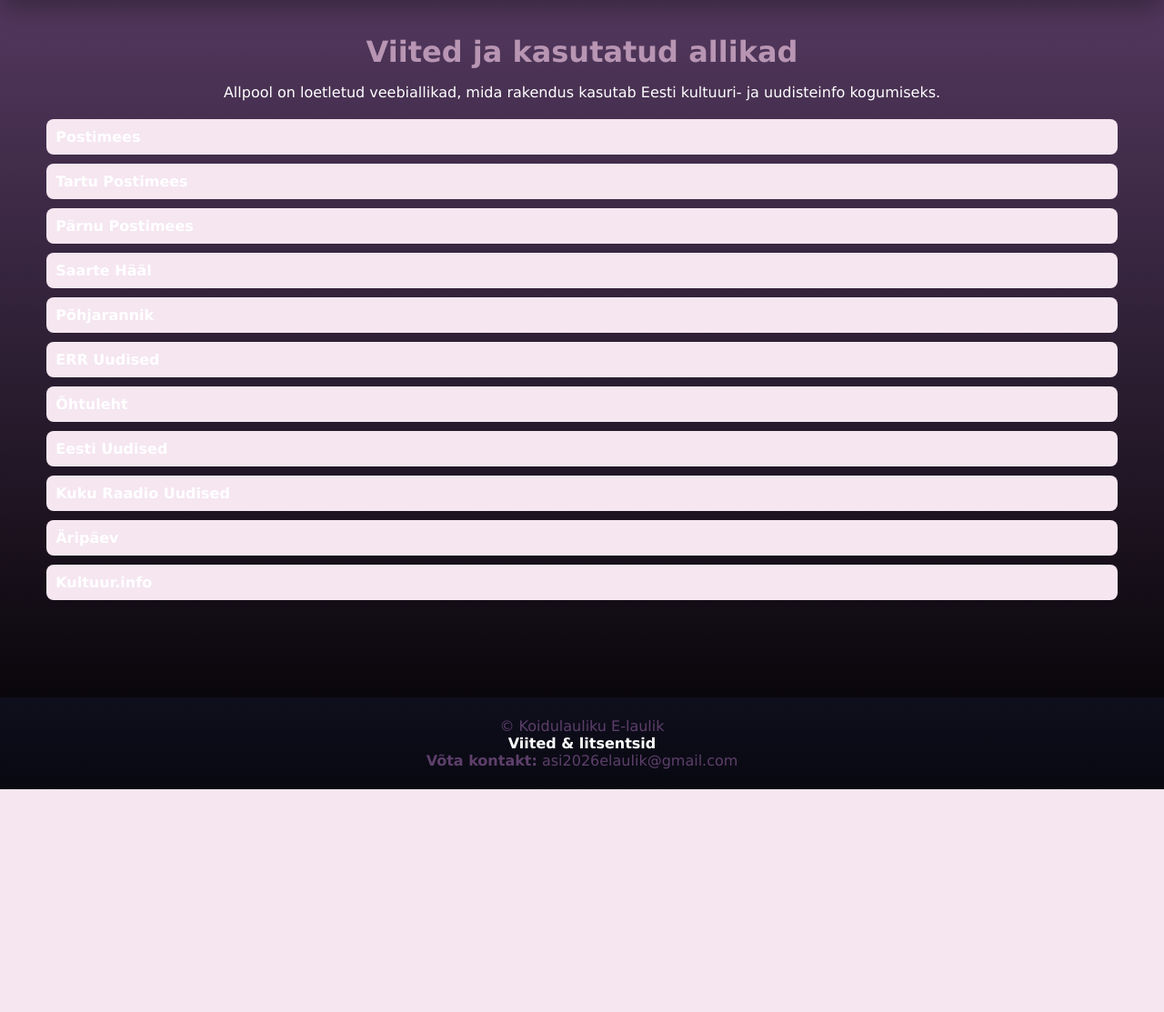
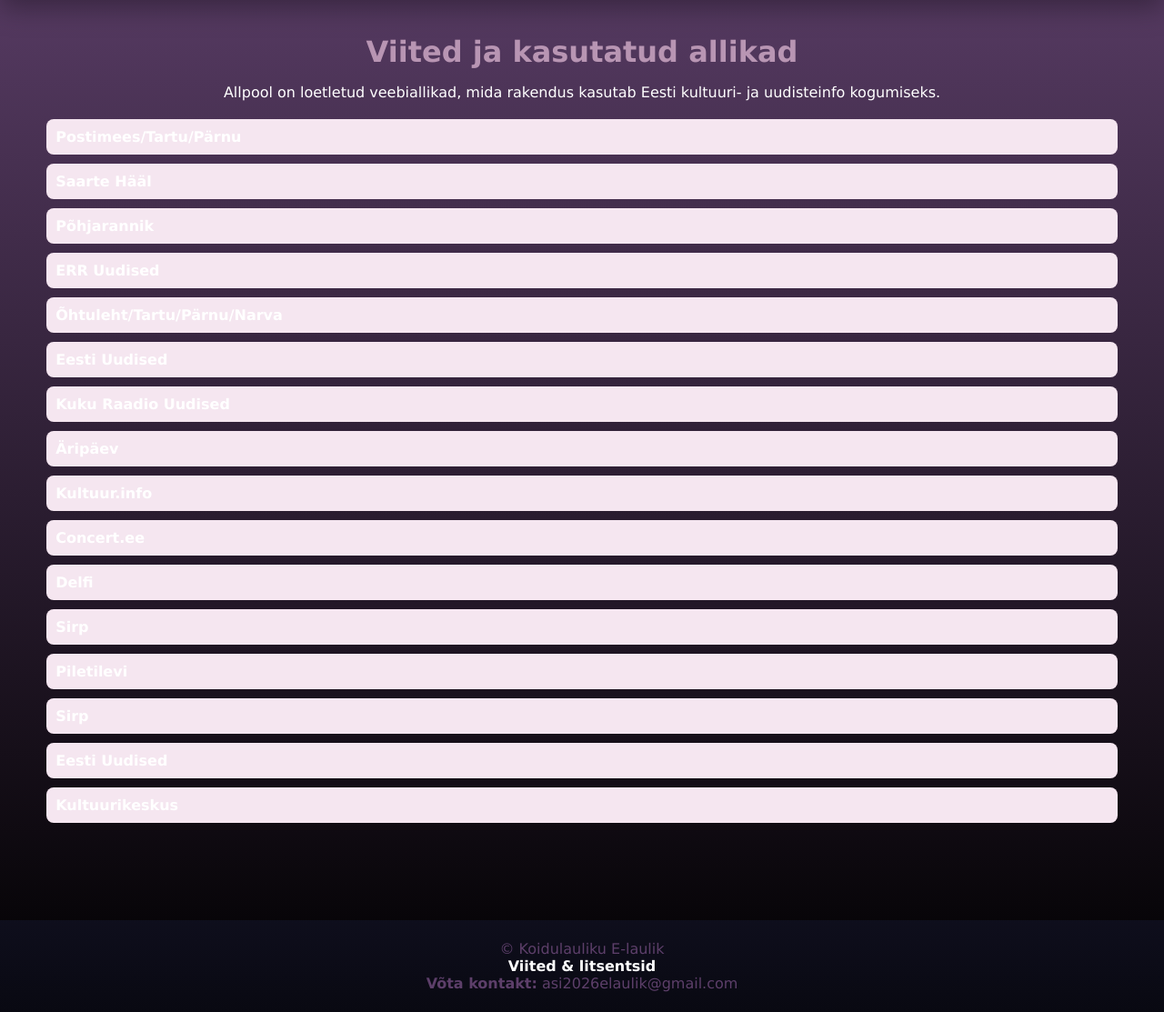
Before and after one commit to AnastasiiaRadasheva/ASI_e-laulik26, a PHP site: page /viitet.php in a window 1280 px wide. Shown: the part 110-1223 px from the top of the page at 91% size. Before the commit the page ends 978 px from the top, so only its background shows below. Run offline with PHP 8.4, Linux system fonts and the light colour scheme.

Commit message:
Consolidate news links in viitet.php

```diff
--- a/viitet.php
+++ b/viitet.php
@@ -20,18 +20,22 @@
 
     <div id='viited'>
       <ul>
-        <li><a href="https://www.postimees.ee/" target="_blank">Postimees</a></li>
-        <li><a href="https://tartu.postimees.ee/" target="_blank">Tartu Postimees</a></li>
-        <li><a href="https://parnu.postimees.ee/" target="_blank">Pärnu Postimees</a></li>
+        <li><a href="https://www.postimees.ee/" target="_blank">Postimees/Tartu/Pärnu</a></li>
         <li><a href="https://saartehaal.postimees.ee/" target="_blank">Saarte Hääl</a></li>
         <li><a href="https://pohjarannik.postimees.ee/" target="_blank">Põhjarannik</a></li>
-
         <li><a href="https://www.err.ee/" target="_blank">ERR Uudised</a></li>
-        <li><a href="https://www.ohtuleht.ee/" target="_blank">Õhtuleht</a></li>
+        <li><a href="https://www.ohtuleht.ee/" target="_blank">Õhtuleht/Tartu/Pärnu/Narva</a></li>
         <li><a href="https://eestiuudised.ee/" target="_blank">Eesti Uudised</a></li>
         <li><a href="https://kuku.pleier.ee/uudised" target="_blank">Kuku Raadio Uudised</a></li>
         <li><a href="https://www.aripaev.ee/uudised" target="_blank">Äripäev</a></li>
         <li><a href="https://www.kultuur.info/" target="_blank">Kultuur.info</a></li>
+        <li><a href="https://concert.ee/en/festivals/" target="_blank">Concert.ee</a></li>
+        <li><a href="https://www.delfi.ee/teema/23303903/tartu" target="_blank">Delfi</a></li>
+        <li><a href="https://www.sirp.ee/" target="_blank">Sirp</a></li>
+<li><a href="https://www.piletilevi.ee/" target="_blank">Piletilevi</a></li>
+<li><a href="https://www.sirp.ee/" target="_blank">Sirp</a></li>
+<li><a href="https://eestiuudised.ee/" target="_blank">Eesti Uudised</a></li>
+<li><a href="https://kultuurikeskus.eu/" target="_blank">Kultuurikeskus</a></li>
       </ul>
     </div>
 
```
